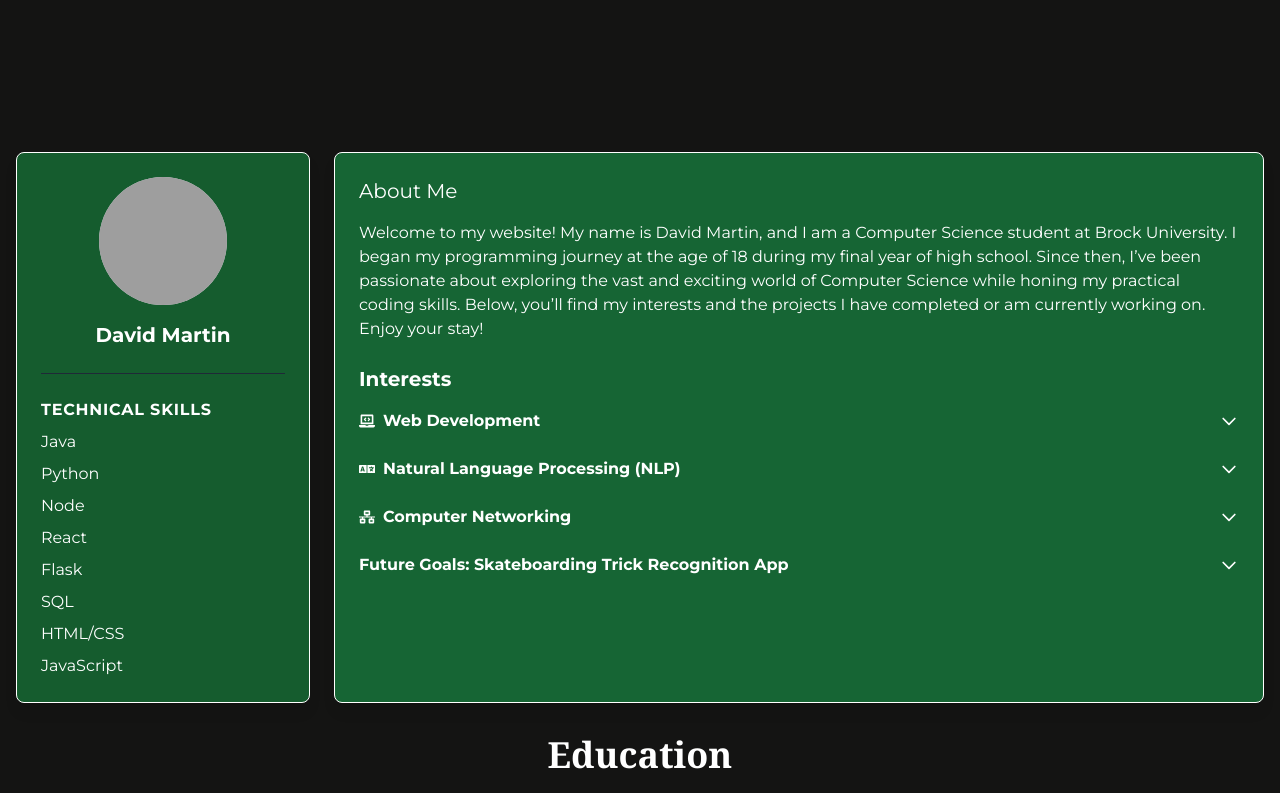
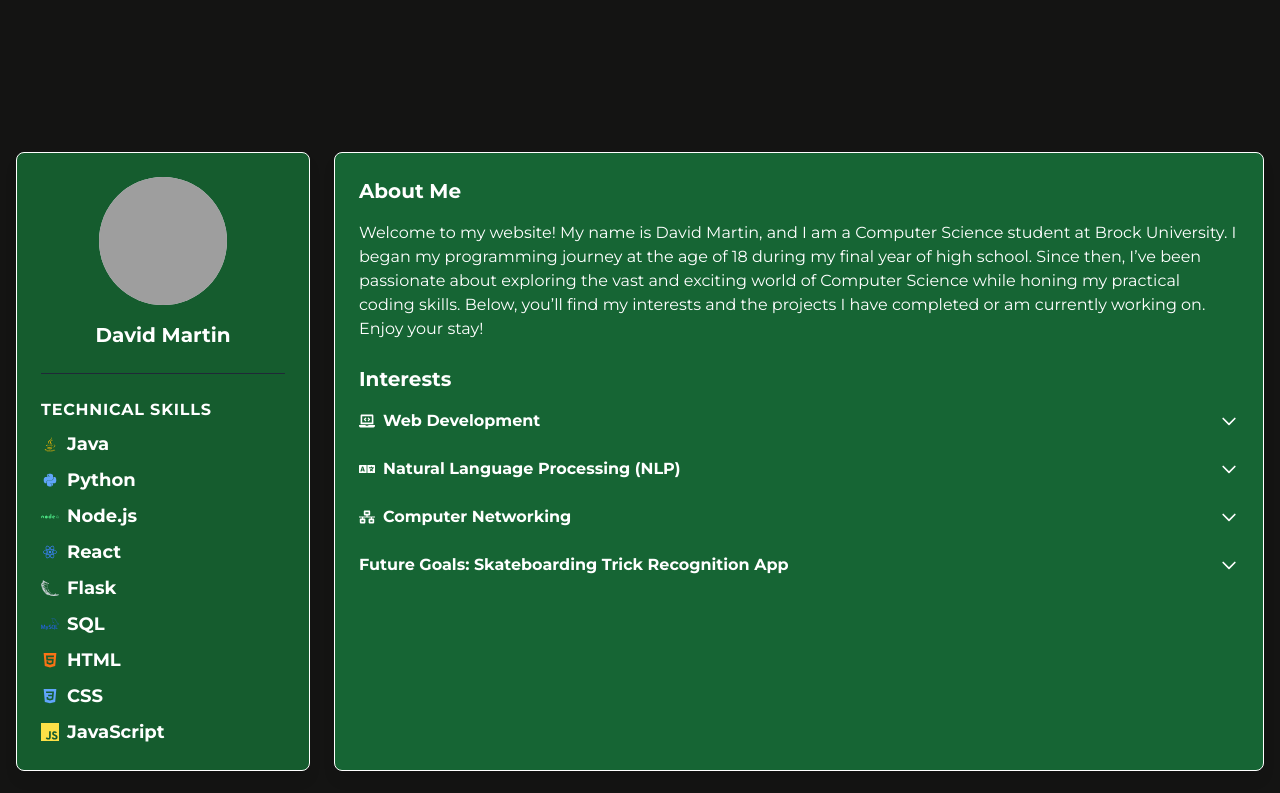
Before and after one commit to IMARTYI/Portfolio-Website, a React (Vite) app: page / in a window 1280 px wide. Shown: the part 680-1473 px from the top of the page. Built offline with nearby package versions, Linux system fonts and the light colour scheme; grey boxes are pictures that could not be loaded.

Commit message:
fixed scrolling issues + added icons to languages

```diff
--- a/src/Intro.jsx
+++ b/src/Intro.jsx
@@ -95,14 +95,14 @@ function Intro() {
 </section>
 
         <section
-          className="w-full fade-in opacity-0 translate-y-10 transition-opacity duration-700 ease-out"
+          className=" mb-20 w-full fade-in opacity-0 translate-y-10 transition-opacity duration-700 ease-out"
           id="aboutME"
         >
           <AboutMe />
         </section>
 
         <section
-          className="  w-full bg-#D4CBB5 flex flex-col space-y-5  border-green-600 border-solid fade-in opacity-0 translate-y-10 transition-opacity duration-700 ease-out items-center "
+          className="  w-full bg-#D4CBB5 flex flex-col space-y-5  border-green-600 border-solid fade-in opacity-0 translate-y-10 transition-opacity duration-700 ease-out items-center pt-28 "
           id="education"
         >
           <h1 className="text-4xl font-serif font-bold text-white text-center">
@@ -112,7 +112,7 @@ function Intro() {
         </section>
 
         <section
-          className="container my-24 mx-auto md:px-6 fade-in opacity-0 translate-y-10 transition-opacity duration-700 ease-out"
+          className="container my-24 mx-auto md:px-6 fade-in opacity-0 translate-y-10 transition-opacity duration-700 ease-out pt-20"
           id="pastProjects"
         >
           <div className="">
--- a/src/about.jsx
+++ b/src/about.jsx
@@ -1,5 +1,8 @@
 import React, { useState } from "react";
 import { FaLaptopCode, FaLanguage, FaNetworkWired } from "react-icons/fa";
+import { DiJava, DiPython, DiNodejs, DiReact, DiHtml5, DiCss3 } from "react-icons/di";
+import { SiFlask, SiJavascript, SiMysql } from "react-icons/si";
+
 
 function AboutMe() {
   const [isWebDevMenuOpen, setWebDevMenuOpen] = useState(false);
@@ -31,22 +34,41 @@ function AboutMe() {
               <h3 className="text-white uppercase font-bold tracking-wider mb-2">
                 Technical Skills
               </h3>
-              <ul className="text-white space-y-2">
-                <li>Java</li>
-                <li>Python</li>
-                <li>Node</li>
-                <li>React</li>
-                <li>Flask</li>
-                <li>SQL</li>
-                <li>HTML/CSS</li>
-                <li>JavaScript</li>
+              <ul className="text-white space-y-2 font-semibold text-lg">
+                <li className="flex items-center gap-2">
+                  <DiJava className="text-yellow-500" /> Java
+                </li>
+                <li className="flex items-center gap-2">
+                  <DiPython className="text-blue-400" /> Python
+                </li>
+                <li className="flex items-center gap-2">
+                  <DiNodejs className="text-green-400" /> Node.js
+                </li>
+                <li className="flex items-center gap-2">
+                  <DiReact className="text-blue-500" /> React
+                </li>
+                <li className="flex items-center gap-2">
+                  <SiFlask className="text-gray-300" /> Flask
+                </li>
+                <li className="flex items-center gap-2">
+                  <SiMysql className="text-blue-600" /> SQL
+                </li>
+                <li className="flex items-center gap-2">
+                  <DiHtml5 className="text-orange-500" /> HTML
+                </li>
+                <li className="flex items-center gap-2">
+                  <DiCss3 className="text-blue-400" /> CSS
+                </li>
+                <li className="flex items-center gap-2">
+                  <SiJavascript className="text-yellow-300" /> JavaScript
+                </li>
               </ul>
             </div>
           </div>
 
           {/* About Me Section */}
           <div className="col-span-1 md:col-span-3 bg-green-800  shadow-lg rounded-lg p-6 border-white border hover:border-green-600">
-            <h2 className="text-white font-weight-800 text-xl font-sarif mb-4 ">About Me</h2>
+            <h2 className="text-white font-bold text-xl font-sarif mb-4 ">About Me</h2>
             <p className="text-white">
               Welcome to my website! My name is David Martin, and I am a
               Computer Science student at Brock University. I began my
```
